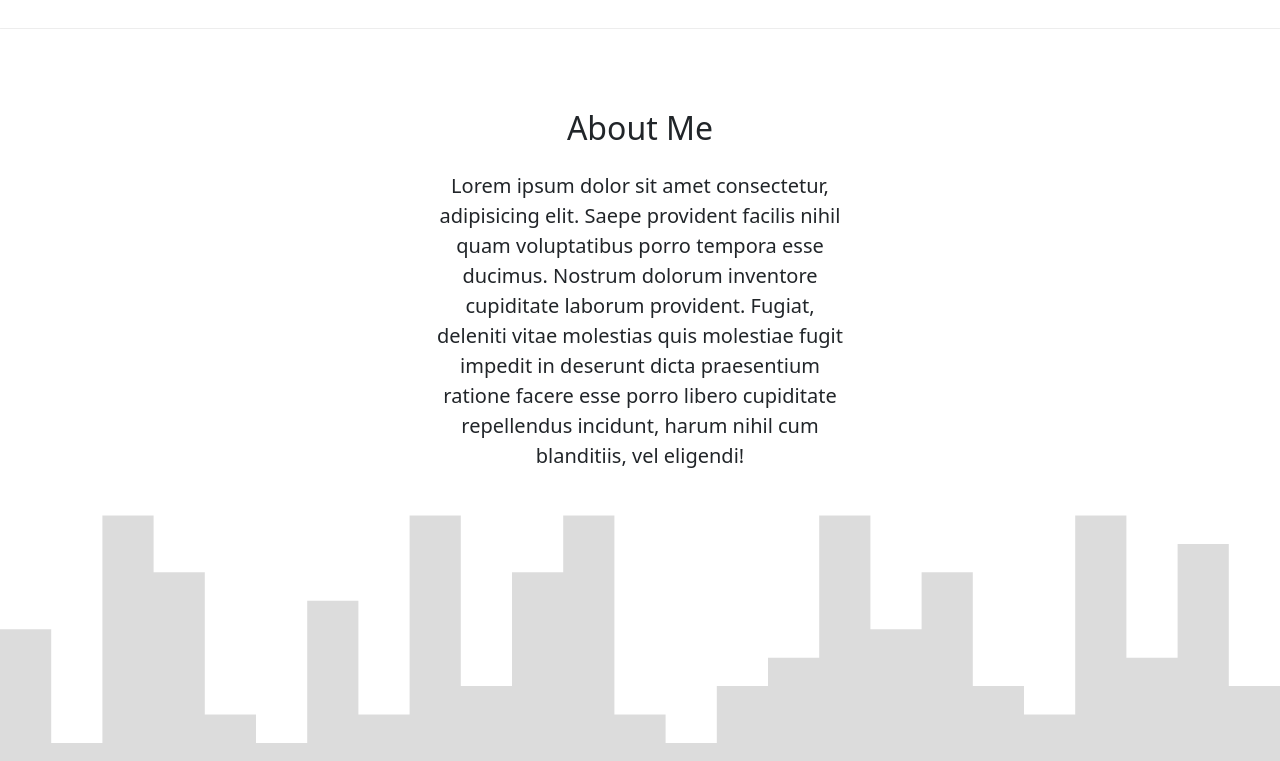
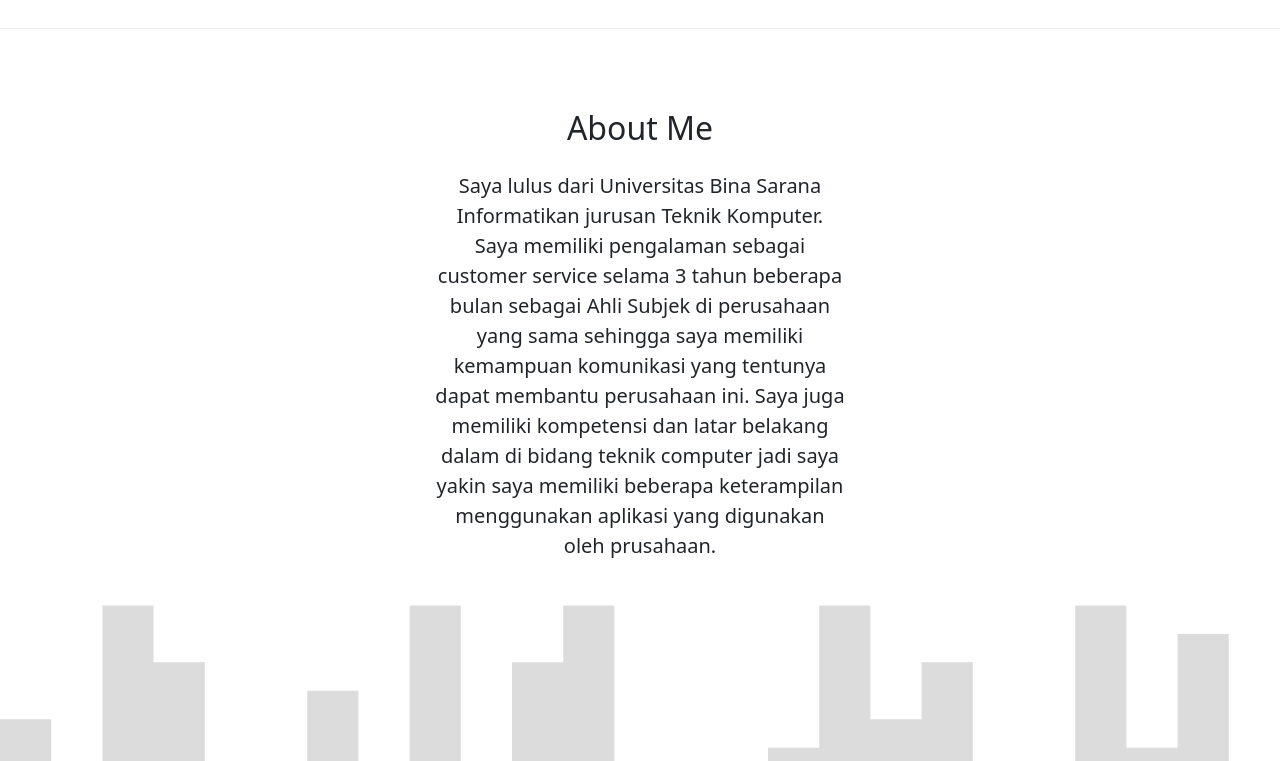
Before and after one commit to fajaralvian/fajaralvian.github.io, a plain HTML site: page index.html in a window 1280 px wide. Shown: the part 673-1434 px from the top of the page. Drawn offline with nearby package versions, Linux system fonts and the light colour scheme.

Commit message:
about me

```diff
--- a/index.html
+++ b/index.html
@@ -71,8 +71,9 @@
         <div class="row justify-content-center fs-5 text-center">
           <div class="col-md-4">
             <p>
-              Lorem ipsum dolor sit amet consectetur, adipisicing elit. Saepe provident facilis nihil quam voluptatibus porro tempora esse ducimus. Nostrum dolorum inventore cupiditate laborum provident. Fugiat, deleniti vitae molestias
-              quis molestiae fugit impedit in deserunt dicta praesentium ratione facere esse porro libero cupiditate repellendus incidunt, harum nihil cum blanditiis, vel eligendi!
+              Saya lulus dari Universitas Bina Sarana Informatikan jurusan Teknik Komputer. Saya memiliki pengalaman sebagai customer service selama 3 tahun beberapa bulan sebagai Ahli Subjek di perusahaan yang sama sehingga saya memiliki
+              kemampuan komunikasi yang tentunya dapat membantu perusahaan ini. Saya juga memiliki kompetensi dan latar belakang dalam di bidang teknik computer jadi saya yakin saya memiliki beberapa keterampilan menggunakan aplikasi yang
+              digunakan oleh prusahaan.
             </p>
           </div>
         </div>
```
